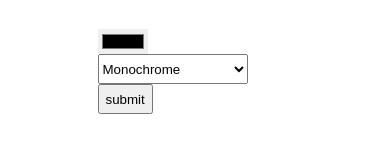
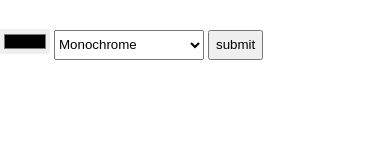
Before and after one commit to Nuhamin-07/color-scheme-generator, a plain HTML site: page index.html in a window 390 px wide. Drawn offline with Linux system fonts and the light colour scheme.

Commit message:
UI fix for small screen

```diff
--- a/index.css
+++ b/index.css
@@ -27,3 +27,10 @@ button {
   margin-top: 1em;
   border: none;
 }
+
+@media (max-width: 480px) {
+  .container {
+    max-width: 100%;
+    margin: 1em auto;
+  }
+}
--- a/index.html
+++ b/index.html
@@ -1,5 +1,6 @@
 <html>
   <head>
+    <meta name="viewport" content="width=device-width, initial-scale=1.0" />
     <link rel="stylesheet" href="index.css" />
   </head>
   <body>
```
